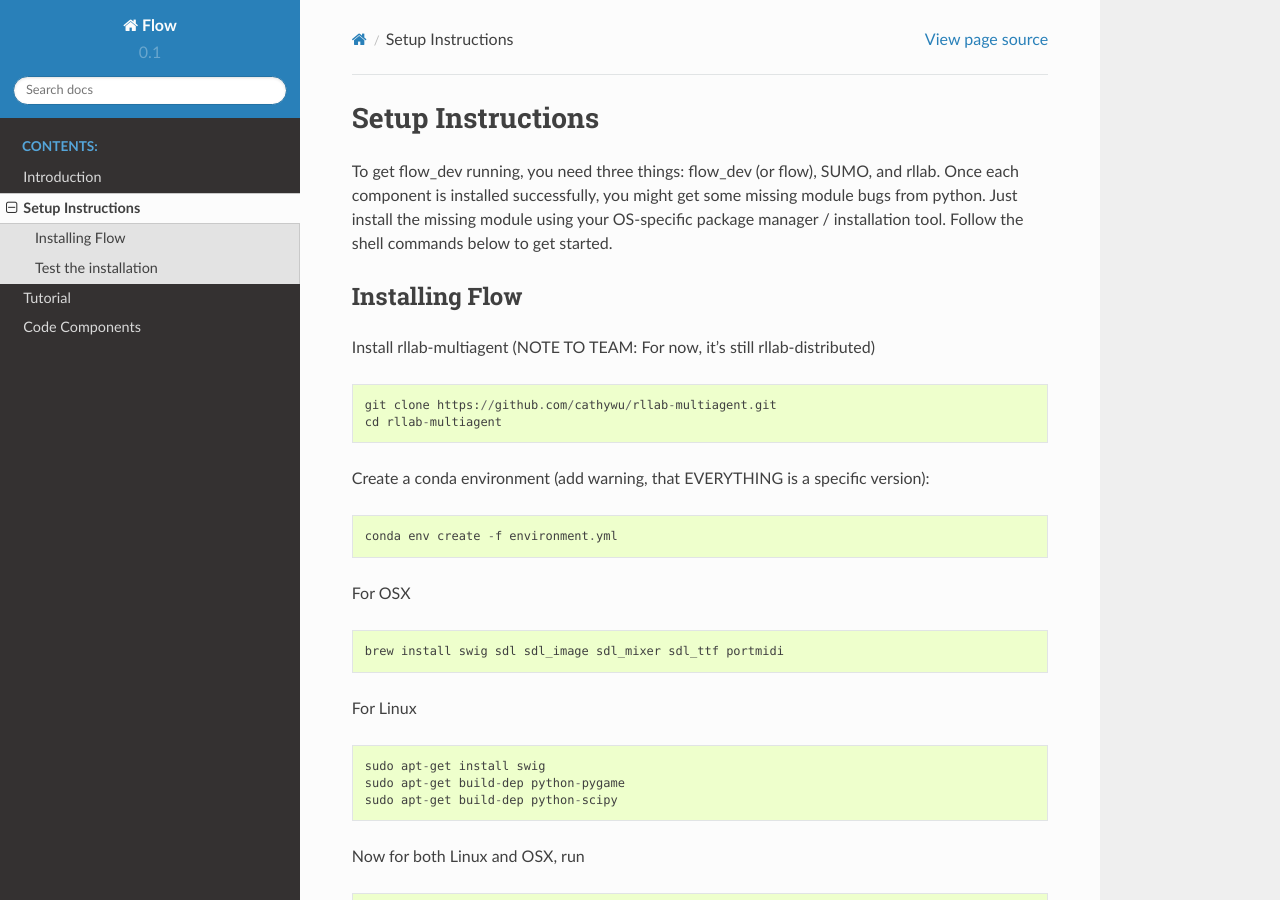
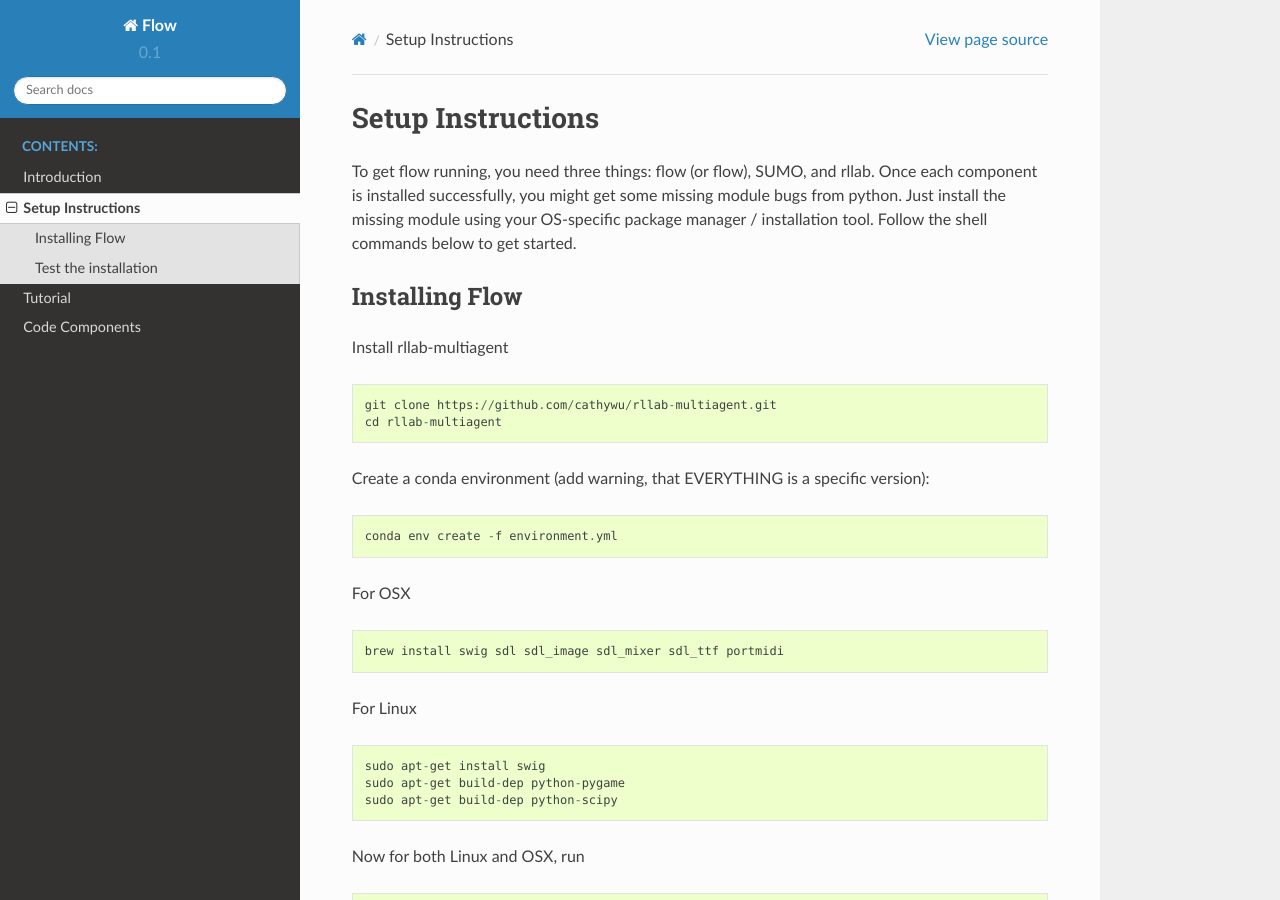
Before and after one commit to flow-project/flow, a Sphinx documentation site: the page built from docs/source/flow_setup.rst, in a window 1280 px wide and 900 px high. Built offline with Sphinx 7.4.7 and the Read the Docs theme 2.0.0, drawn with Linux system fonts in a browser that asks for light colours; formulas are drawn with MathJax 3.

Commit message:
Update flow_setup.rst

```diff
--- a/docs/source/flow_setup.rst
+++ b/docs/source/flow_setup.rst
@@ -1,7 +1,7 @@
 Setup Instructions
 *****************************
 
-To get flow\_dev running, you need three things: flow\_dev (or
+To get flow running, you need three things: flow (or
 flow), SUMO, and rllab. Once each component is installed successfully,
 you might get some missing module bugs from python. Just install the
 missing module using your OS-specific package manager / installation
@@ -10,7 +10,7 @@
 Installing Flow
 =================
 
-Install rllab-multiagent (NOTE TO TEAM: For now, it's still rllab-distributed)
+Install rllab-multiagent
 ::
 
     git clone https://github.com/cathywu/rllab-multiagent.git
```
